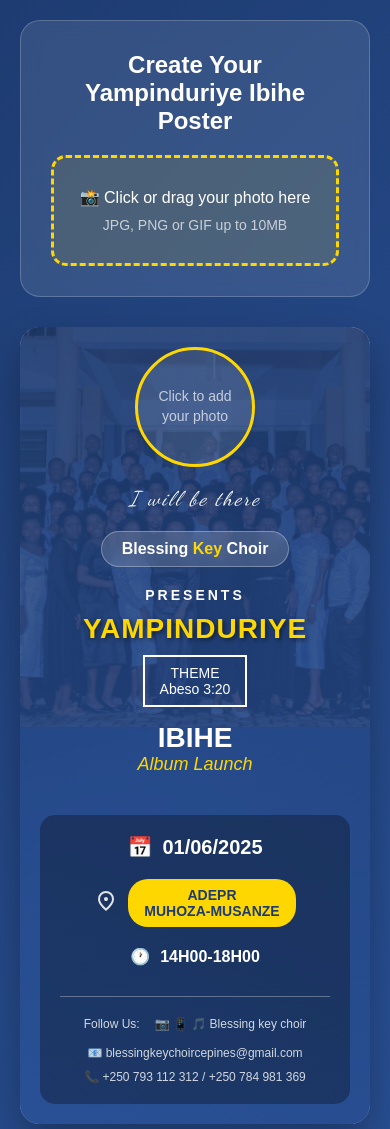
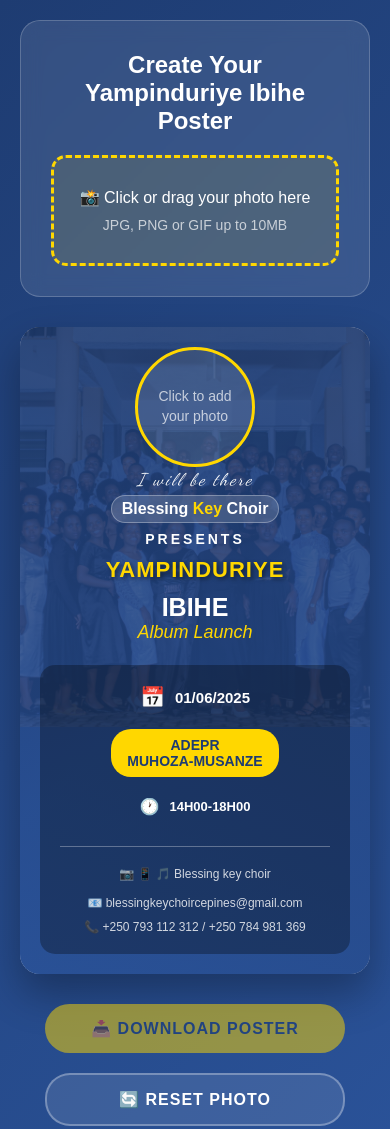
Before and after one commit to MUNYANEZA1/blessing-poster, a plain HTML site: page index.html in a window 390 px wide. Shown: the top 1129 px of the page. Drawn offline with nearby package versions, Linux system fonts and the light colour scheme.

Commit message:
Update index.html

```diff
--- a/index.html
+++ b/index.html
@@ -447,27 +447,28 @@
       @media (max-width: 480px) {
         .poster {
           height: 100%;
+          width: 100%;
         }
 
         .photo-circle {
           width: 120px;
           height: 120px;
           border-width: 3px;
-          margin-bottom: 20px;
+          margin-bottom: 2px;
         }
 
         .main-text {
-          font-size: 20px;
-          margin-bottom: 20px;
+          font-size: 17px;
+          margin-bottom: 5px;
         }
 
         .event-title {
-          font-size: 28px;
+          font-size: 22px;
         }
 
         .choir-badge {
-          padding: 8px 20px;
-          margin-bottom: 20px;
+          padding: 4px 10px;
+          margin-bottom: 8px;
         }
 
         .choir-name {
@@ -478,15 +479,18 @@
           font-size: 14px;
           margin-bottom: 10px;
         }
+        .theme-box{
+          display: none;
+        }
 
         .theme-section {
           flex-direction: column;
-          gap: 15px;
-          margin-bottom: 20px;
+          gap: 2px;
+          margin-bottom: 2px;
         }
 
         .ibihe-text {
-          font-size: 28px;
+          font-size: 25px;
         }
 
         .album-text {
@@ -494,11 +498,11 @@
         }
 
         .date-text {
-          font-size: 20px;
+          font-size: 15px;
         }
 
         .time-info {
-          font-size: 16px;
+          font-size: 13px;
         }
 
         .upload-area {
@@ -507,6 +511,12 @@
 
         .upload-text {
           font-size: 16px;
+        }
+        .location1{
+          display: none;
+        }
+        .follow{
+          display: none;
         }
       }
     </style>
@@ -565,7 +575,7 @@
 
               <div class="location-time">
                 <div class="location">
-                  <span style="color: #ffd700"
+                  <span class="location1" style="color: #ffd700"
                     ><svg
                       xmlns="http://www.w3.org/2000/svg"
                       height="24px"
@@ -587,7 +597,7 @@
 
               <div class="contact-section">
                 <div class="social-info">
-                  <span>Follow Us:</span>
+                  <span class="follow">Follow Us:</span>
                   <span>📷 📱 🎵 Blessing key choir</span>
                   <span>📧 blessingkeychoircepines@gmail.com</span>
                 </div>
```
